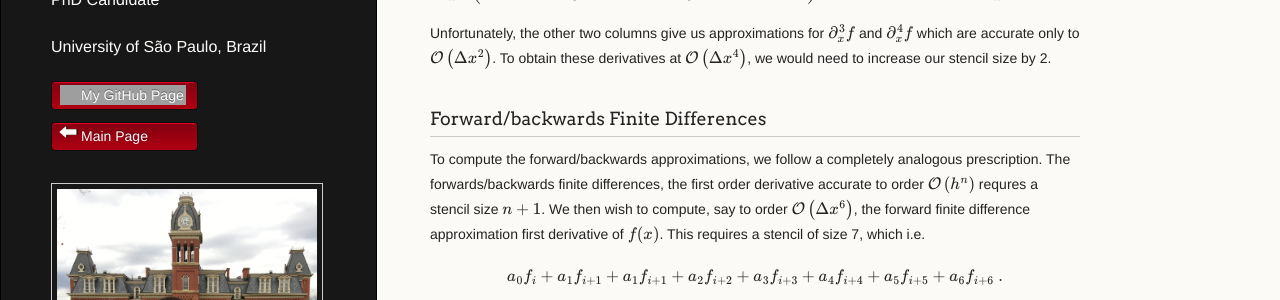
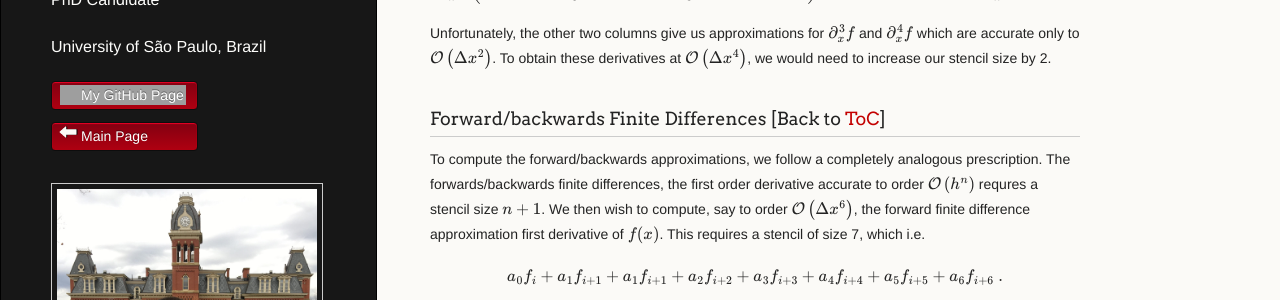
Before and after one commit to leowerneck/leowerneck.github.io, a Jekyll site: the page built from Finite_differences.md, in a window 1280 px wide and 900 px high, scrolled down 5830 px, cut to the strip 152-452 px from the top of the window. Built offline with Jekyll 4.4.1, drawn with Linux system fonts in a browser that asks for light colours; formulas are drawn with MathJax 3; a script that is not in the unit is left out; some of the changed text lies outside the part shown; grey boxes are pictures that could not be loaded.

Commit message:
Finite_differences.md: added 'back to toc' button. Previous attempt to fix the whitespace issue did not work

```diff
--- a/Finite_differences.md
+++ b/Finite_differences.md
@@ -176,7 +176,7 @@ $$
 ## A practical way of computing finite difference coefficients \[Back to [ToC](#ToC)\]
 
 <a name="FDPracticalCenter">
-### Center Finite Differences
+### Center Finite Differences \[Back to [ToC](#ToC)\]
 
 We will now discuss a fairly practical way of computing [finite difference coefficients](https://en.wikipedia.org/wiki/Finite_difference_coefficient){:target="_blank"}), which is the method used by the [NRPy+ infrastructure](https://blackholesathome.net/){:target="_blank"}. Our discussion will follow very closely that of Zach Etienne in the [NRPy+ Tutorial-How_NRPy_Computes_Finite_Difference_Coeffs](https://github.com/zachetienne/nrpytutorial/blob/master/Tutorial-How_NRPy_Computes_Finite_Difference_Coeffs.ipynb){:target="_blank"}.
 
@@ -309,7 +309,7 @@ $$
 Unfortunately, the other two columns give us approximations for $\partial_{x}^{3}f$ and $\partial_{x}^{4}f$ which are accurate only to $\mathcal{O}\left(\Delta x^{2}\right)$. To obtain these derivatives at $\mathcal{O}\left(\Delta x^{4}\right)$, we would need to increase our stencil size by 2.
 
 <a name="FDPracticalFwdBwd">
-### Forward/backwards Finite Differences
+### Forward/backwards Finite Differences \[Back to [ToC](#ToC)\]
 
 To compute the forward/backwards approximations, we follow a completely analogous prescription. The forwards/backwards finite differences, the first order derivative accurate to order $\mathcal{O}\left(h^{n}\right)$ requres a stencil size $n+1$. We then wish to compute, say to order $\mathcal{O}\left(\Delta x^{6}\right)$, the forward finite difference approximation first derivative of $f(x)$. This requires a stencil of size 7, which i.e.
 
```
